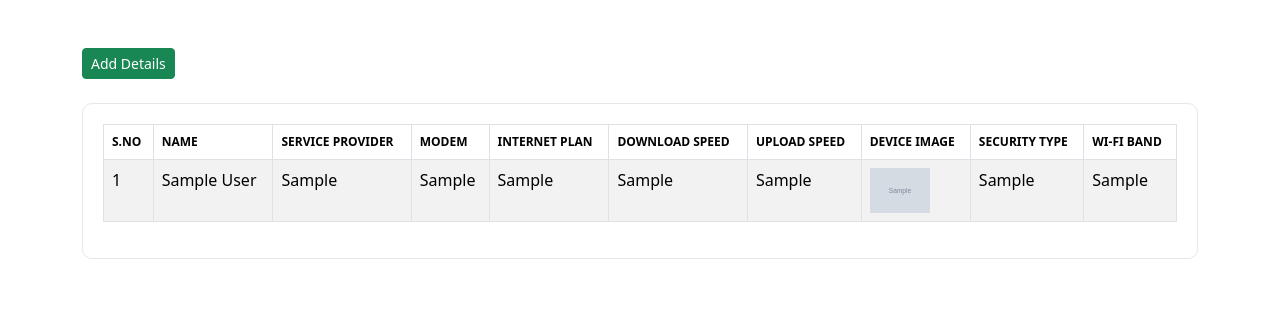
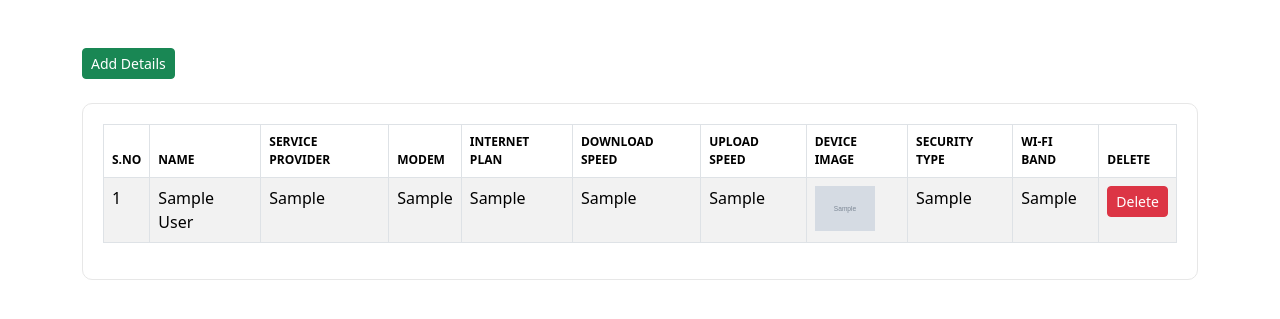
Before and after one commit to sidmrlazy/isocorp, a PHP site: page /remote-users/remote-user-details.php in a window 1280 px wide. Shown: the part 56-375 px from the top of the page. Run offline with PHP 8.4, Linux system fonts and the light colour scheme; tables that the repository leaves empty or names only in its code hold one stand-in row (values such as "Sample post"); grey boxes marked "Sample" are stand-in pictures.

Commit message:
modified:   remote-users/remote-user-details.php

```diff
--- a/remote-users/remote-user-details.php
+++ b/remote-users/remote-user-details.php
@@ -123,16 +123,17 @@ include 'includes/connection.php';
             <table class="table table-bordered table-striped">
                 <thead>
                     <tr>
-                        <th style="font-size: 12PX;">S.NO</th>
-                        <th style="font-size: 12PX;">NAME</th>
-                        <th style="font-size: 12PX;">SERVICE PROVIDER</th>
-                        <th style="font-size: 12PX;">MODEM</th>
-                        <th style="font-size: 12PX;">INTERNET PLAN</th>
-                        <th style="font-size: 12PX;">DOWNLOAD SPEED</th>
-                        <th style="font-size: 12PX;">UPLOAD SPEED</th>
-                        <th style="font-size: 12PX;">DEVICE IMAGE</th>
-                        <th style="font-size: 12PX;">SECURITY TYPE</th>
-                        <th style="font-size: 12PX;">WI-FI BAND</th>
+                        <th style="font-size: 12px;">S.NO</th>
+                        <th style="font-size: 12px;">NAME</th>
+                        <th style="font-size: 12px;">SERVICE PROVIDER</th>
+                        <th style="font-size: 12px;">MODEM</th>
+                        <th style="font-size: 12px;">INTERNET PLAN</th>
+                        <th style="font-size: 12px;">DOWNLOAD SPEED</th>
+                        <th style="font-size: 12px;">UPLOAD SPEED</th>
+                        <th style="font-size: 12px;">DEVICE IMAGE</th>
+                        <th style="font-size: 12px;">SECURITY TYPE</th>
+                        <th style="font-size: 12px;">WI-FI BAND</th>
+                        <th style="font-size: 12px;">DELETE</th>
                     </tr>
                 </thead>
                 <tbody>
@@ -140,19 +141,29 @@ include 'includes/connection.php';
                     $fetch = "SELECT * FROM remote_user";
                     $fetch_r = mysqli_query($connection, $fetch);
                     $count = 1;
-                    while($row = mysqli_fetch_assoc($fetch_r)) {
-                        echo "<tr>
-                            <td>{$count}</td>
-                            <td>{$row['ru_name']}</td>
-                            <td>{$row['ru_serv_prov']}</td>
-                            <td>{$row['ru_modem']}</td>
-                            <td>{$row['ru_ipd']}</td>
-                            <td>{$row['ru_dsp']}</td>
-                            <td>{$row['ru_usp']}</td>
-                            <td><img src='{$row['ru_image']}' width='60' alt='Device Image'></td>
-                            <td>{$row['ru_sec_type']}</td>
-                            <td>{$row['ru_band']}</td>
-                        </tr>";
+                    while ($row = mysqli_fetch_assoc($fetch_r)) { ?>
+                        <tr>
+                            <td><?php echo $count; ?></td>
+                            <td><?php echo htmlspecialchars($row['ru_name']); ?></td>
+                            <td><?php echo htmlspecialchars($row['ru_serv_prov']); ?></td>
+                            <td><?php echo htmlspecialchars($row['ru_modem']); ?></td>
+                            <td><?php echo htmlspecialchars($row['ru_ipd']); ?></td>
+                            <td><?php echo htmlspecialchars($row['ru_dsp']); ?></td>
+                            <td><?php echo htmlspecialchars($row['ru_usp']); ?></td>
+                            <td>
+                                <img src="<?php echo htmlspecialchars($row['ru_image']); ?>" width="60" alt="Device Image">
+                            </td>
+                            <td><?php echo htmlspecialchars($row['ru_sec_type']); ?></td>
+                            <td><?php echo htmlspecialchars($row['ru_band']); ?></td>
+                            <td>
+                                <a href="delete_remote_user.php?id=<?php echo $row['ru_id']; ?>"
+                                    class="btn btn-danger btn-sm"
+                                    onclick="return confirm('Are you sure you want to delete this entry?');">
+                                    Delete
+                                </a>
+                            </td>
+                        </tr>
+                    <?php
                         $count++;
                     }
                     ?>
```
